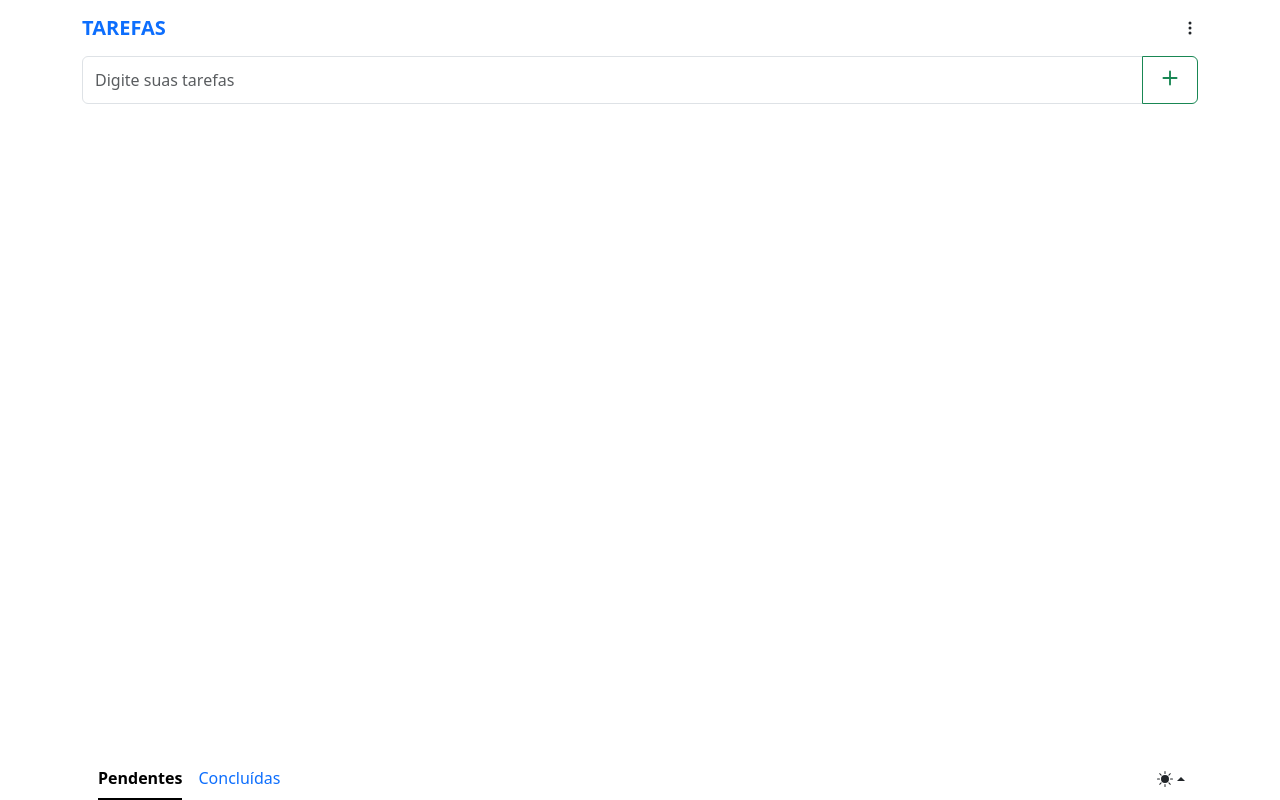
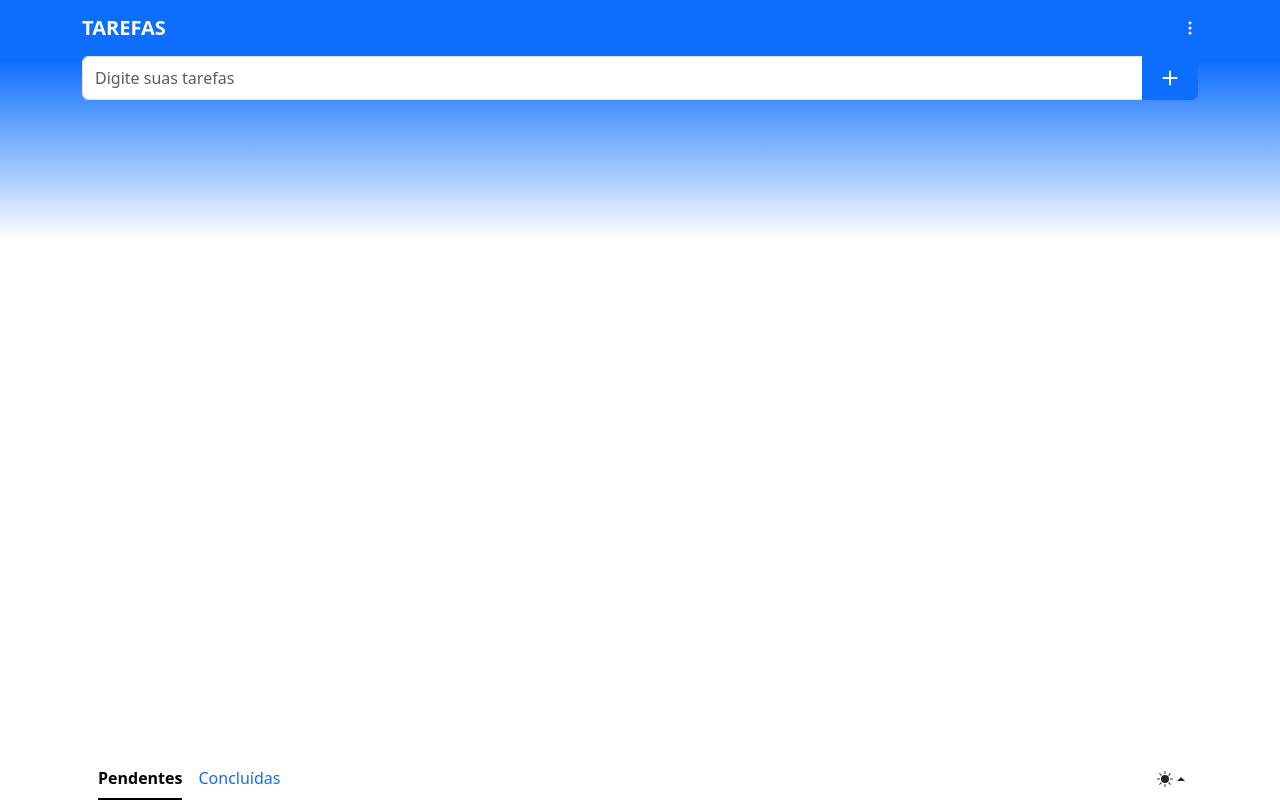
Before and after one commit to reotsugua/todolist, a website built with Vite: page src/index.html in a window 1280 px wide. Built offline with nearby package versions, Linux system fonts and the light colour scheme; some packages are replaced by stand-ins of ours.

Commit message:
main <style> mudando temas

```diff
--- a/src/index.html
+++ b/src/index.html
@@ -22,7 +22,7 @@
       sizes="512x512"
     />
     <link rel="mask-icon" href="/img/mask-icon.svg" color="#FFFFFF" />
-    <meta name="theme-color" content="#FFFFFF" />
+    <meta name="theme-color" content="#0D6EFD" />
 
     <script type="module" src="./js/index.js"></script>
 
@@ -123,9 +123,11 @@
       </symbol>
     </svg>
 
+    <div class="position-absolute w-100 z-n1" style="background: linear-gradient(180deg, rgba(13,110,253,1) 20%, rgba(255,255,255,1) 80%); min-height: 300px;"></div>
+
     <main class="container">
       <div class="mb-2 pt-3 d-flex justify-content-between">
-        <h5 class="text-primary fw-bold text-uppercase">Tarefas</h5>
+        <h5 class="text-white fw-bold text-uppercase">Tarefas</h5>
         <a class="nav-item dropdown">
           <a
             class="nav-link"
@@ -139,7 +141,7 @@
               width="16"
               height="16"
               fill="currentColor"
-              class="bi bi-three-dots-vertical mt-1"
+              class="bi bi-three-dots-vertical text-white mt-1"
               viewBox="0 0 16 16"
             >
               <path
@@ -214,7 +216,7 @@
                     required
                   />
                   <button
-                    class="btn btn-outline-success"
+                    class="btn btn-primary btn-group btn-smb"
                     type="submit"
                     id="button-addon2"
                   >
--- a/vite.config.js
+++ b/vite.config.js
@@ -29,7 +29,7 @@ export default {
         name: 'Todolist por Renan Augusto',
         short_name: 'Todolist',
         description: 'Descrição do Todolist',
-        theme_color: '#FFFFFF',
+        theme_color: '#0D6EFD',
         icons: [{
             src: 'android-chrome-192x192.png',
             sizes: '192x192',
@@ -41,7 +41,7 @@ export default {
             type: 'image/png'
           }
         ],
-        background_color: "#FFFFFF",
+        background_color: "#0D6EFD",
         display: "standalone",
         scope: "/",
         shortcuts: [{
```
